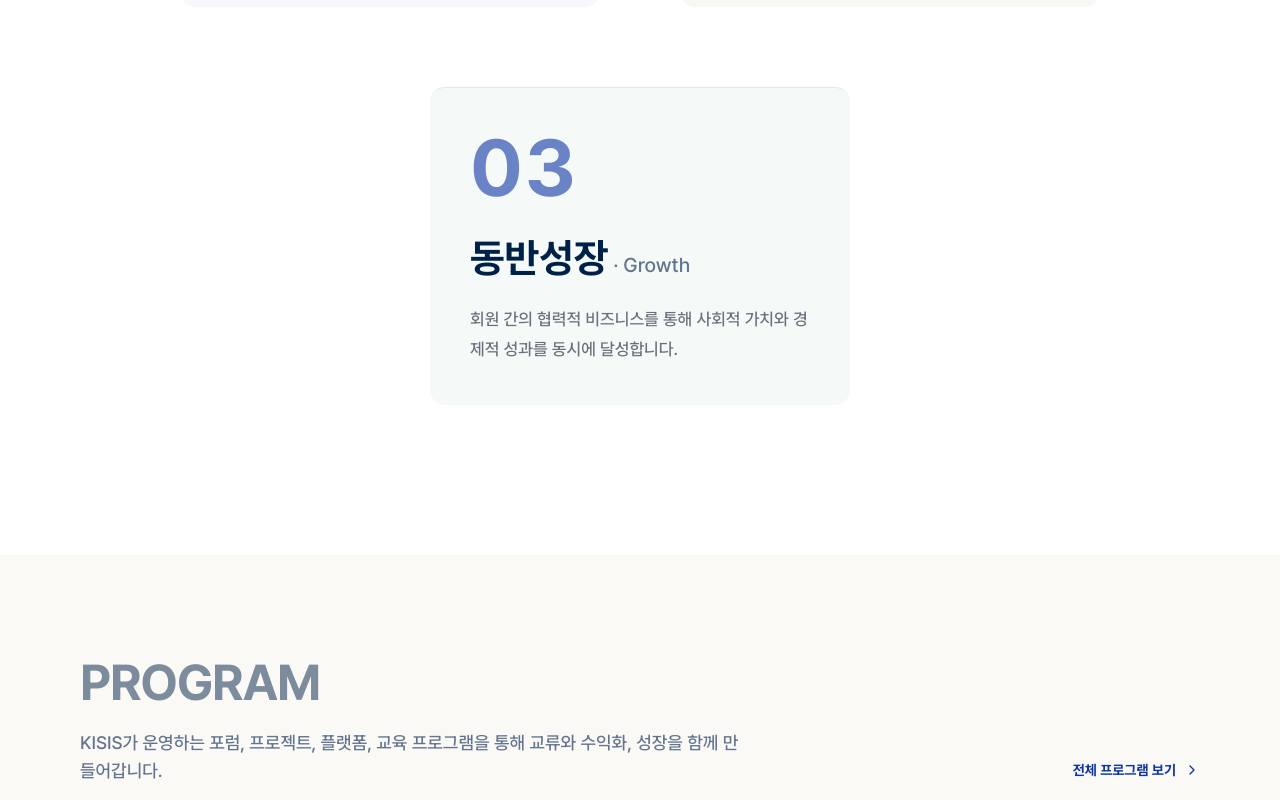
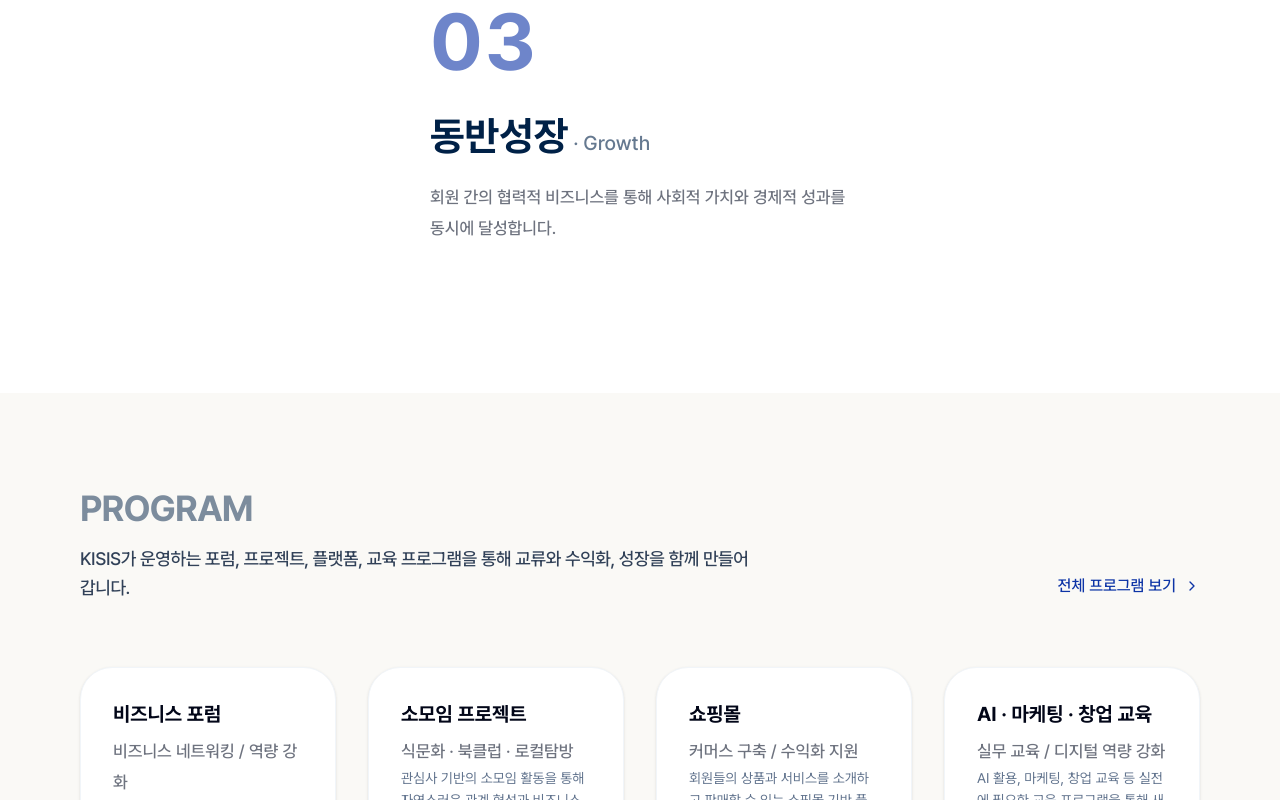
Before and after one commit to HayoungCH00I/KSIS, a React (Vite) app: page / in a window 1280 px wide. Shown: the part 1640-2440 px from the top of the page. Built offline with nearby package versions, Linux system fonts and the light colour scheme.

Commit message:
Add files via upload

```diff
--- a/metadata.json
+++ b/metadata.json
@@ -1,8 +1,5 @@
 {
   "name": "(원본) 한국시니어교류협회 (KSIS)",
   "description": "시니어 전문가들의 지혜와 역량을 연결하여 지속 가능한 사회적 가치를 창출하는 사단법인 한국시니어교류협회 공식 웹사이트입니다.",
-  "requestFramePermissions": [],
-  "majorCapabilities": [
-    "MAJOR_CAPABILITY_SERVER_SIDE_GEMINI_API"
-  ]
+  "requestFramePermissions": []
 }
--- a/src/components/Layout.tsx
+++ b/src/components/Layout.tsx
@@ -38,7 +38,7 @@ const Navbar = () => {
           <img
             src={typoLogo}
             alt="한국시니어교류협회"
-            className="h-10 w-auto object-contain hidden sm:block"
+            className="h-10 w-auto object-contain"
           />
         </Link>
 
--- a/src/pages/Home.tsx
+++ b/src/pages/Home.tsx
@@ -79,7 +79,7 @@ const slideContents = [
 const programs = [
   {
     id: 1,
-    name: '시니어 전문가 융합 비즈니스 포럼',
+    name: '비즈니스 포럼',
     title: '비즈니스 네트워킹 / 역량 강화',
     description: '정기적인 비즈니스 포럼을 통해 회원 간 전문성을 교류하고, 실전 비즈니스 역량을 함께 강화합니다.',
     category: 'Forum'
@@ -93,7 +93,7 @@ const programs = [
   },
   {
     id: 3,
-    name: '회원 상품 판매 플랫폼',
+    name: '쇼핑몰',
     title: '커머스 구축 / 수익화 지원',
     description: '회원들의 상품과 서비스를 소개하고 판매할 수 있는 쇼핑몰 기반 플랫폼을 구축하여 수익화를 지원합니다.',
     category: 'Platform'
@@ -225,7 +225,6 @@ export default function Home() {
             />
           ))}
         </div>
-
         <div className="max-w-[1720px] mx-auto w-full relative z-10 h-full md:h-auto flex flex-col justify-between md:block py-4 md:py-0 self-stretch md:self-auto">
           <motion.div
             initial={{ opacity: 0, y: 30 }}
@@ -233,22 +232,18 @@ export default function Home() {
             transition={{ duration: 0.8 }}
             className="max-w-3xl h-full md:h-auto flex flex-col justify-between md:justify-start md:block"
           >
-
+            <div className="relative -top-[60px] md:top-0">
           <motion.h1
             key={`h1-${currentSlide}`}
             initial={{ opacity: 0, y: 15 }}
             animate={{ opacity: 1, y: 0 }}
             transition={{ duration: 0.5 }}
-              className="font-bold text-white tracking-tight leading-[1.4] md:leading-[1.2] text-[29px] md:text-[65px] pt-60 md:pt-0 relative -top-[150px] md:top-0"
+            className="font-bold text-white tracking-tight leading-[1.4] md:leading-[1.2] text-[29px] md:text-[65px] pt-60 md:pt-0"
           >
             {slideContents[currentSlide].heading}
           </motion.h1>
 
-            <div className="relative h-[170px] md:h-auto pb-20 md:pb-0 md:mt-8">
-              {/* Vertical line touching bottom of h1 and top of p (mobile only) */}
-              <div
-                className="absolute left-[-5px] -top-[150px] w-[1px] h-[150px] bg-white opacity-[0.35] md:hidden"
-              />
+          <div className="relative h-[170px] md:h-auto pb-20 md:pb-0 mt-[15px] md:mt-8">
 
               <motion.p
                 key={`p-${currentSlide}`}
@@ -261,7 +256,7 @@ export default function Home() {
               </motion.p>
 
               {/* Mobile bottom-pinned button inline with text, centered below paragraph */}
-               <div className="absolute left-0 right-0 top-[84px] flex md:hidden justify-center">
+               <div className="absolute left-0 right-0 top-[130px] flex md:hidden justify-center">
                 <a
                   href="https://cafe.naver.com/ksis1"
                   target="_blank"
@@ -278,6 +273,7 @@ export default function Home() {
                   네이버 카페 바로가기
                   <ArrowUpRight className="w-4 h-4" />
                 </a>
+              </div>
             </div>
           </div>
 
@@ -302,9 +298,7 @@ export default function Home() {
         <div className="max-w-[1200px] mx-auto w-full text-center space-y-6">
 
           {/* Heading */}
-          <h2 className="text-3xl md:text-[45px] font-bold text-slate-900" id="about-title" style={{ lineHeight: '1.3', letterSpacing: '-0.02em' }}>
-            세대를 넘은 경험의 연결, 새로운 도전이 시작되는 <span style={{ color: '#0d34a6' }}>비즈니스 플랫폼</span>
-          </h2>
+          <h2 className="text-4xl font-bold tracking-tight" style={{ color: '#002147', opacity: 0.5 }}>CORE VALUES</h2>
 
           {/* Description Text underneath */}
           <div className="space-y-4 md:space-y-5 text-slate-700 max-w-4xl mx-auto" style={{ marginTop: '18px' }}>
@@ -324,7 +318,7 @@ export default function Home() {
           <div className="flex justify-center pt-2 md:pt-3">
             <Link
               to={ROUTES.ABOUT}
-              className="inline-flex items-center gap-2 px-6 py-3 rounded-full text-[#0d34a6] font-medium border-2 border-[#0d34a6] bg-transparent hover:bg-[#0d34a6] hover:text-white"
+              className="group inline-flex items-center gap-2 pb-1 text-[#0d34a6] font-medium border-b border-[#0d34a6] md:border-transparent md:hover:border-[#0d34a6] transition-colors"
             >
               <span>Read more</span>
               <ChevronRight className="w-4 h-4" />
@@ -346,20 +340,24 @@ export default function Home() {
                 whileInView={{ opacity: 1, y: 0 }}
                 viewport={{ once: true }}
                 transition={{ delay: idx * 0.2 }}
-                className="group flex flex-col items-start text-left w-full md:w-[420px] border-t border-slate-200 pt-4"
-                style={{ maxWidth: '100%', backgroundColor: idx === 0 ? '#f6f8fc' : idx === 1 ? '#f8f7f2' : '#f5f9f7', padding: '40px', borderRadius: '15px' }}
+                className="group flex flex-col items-start text-left w-full md:w-[420px] border-t border-slate-200 pt-[33px] md:pt-4"
+                style={{ maxWidth: '100%' }}
               >
-                <div className="text-[36px] md:text-[80px] font-bold leading-none text-[#0d34a6]/60 tracking-wide mb-6">
+                {/* Header layout: side-by-side on mobile, stacked on desktop */}
+                <div className="flex flex-row items-end gap-2.5 w-full mb-4 md:mb-0 md:block">
+                  <div className="text-[36px] md:text-[80px] font-bold leading-none text-[#0d34a6]/60 tracking-wide mb-0 md:mb-6">
                     0{idx + 1}
                   </div>
 
-                <div className="w-full -mt-1">
-                  <h3 className="font-bold mb-4 text-[20px] md:text-[40px]" style={{ color: COLORS.navy }}>
+                  <h3 className="font-bold text-[20px] md:text-[40px] mb-0 md:mb-4" style={{ color: COLORS.navy }}>
                     {value.title}
                     <span className="text-[15px] md:text-[20px] font-medium opacity-60">
                       {' '}· {idx === 1 ? 'Assetize' : (idx === 2 ? 'Growth' : 'Connect')}
                     </span>
                   </h3>
+                </div>
+
+                <div className="w-full">
                   <p className="text-[16px] md:text-[17px] font-medium opacity-60 leading-[22px] md:leading-[1.8]">
                     {value.description}
                   </p>
@@ -373,24 +371,21 @@ export default function Home() {
       {/* Competency Archive Section */}
       <section className="py-24 px-6 md:px-12 lg:px-16 xl:px-20" style={{ backgroundColor: COLORS.offWhite }}>
         <div className="max-w-[1720px] mx-auto space-y-16">
-          <div className="flex flex-col md:flex-row md:items-end justify-between gap-6">
-            <div className="space-y-4">
+          <div className="flex flex-col md:flex-row items-center md:items-end justify-between gap-6 text-center md:text-left">
+            <div className="space-y-4 flex flex-col items-center md:items-start">
 
-              <h2 className="text-4xl font-bold tracking-tight text-slate-900 leading-tight text-left" style={{ color: '#002147', opacity: 0.5, fontSize: '50px' }}>
-                PROGRAM
-              </h2>
-              <p className="text-lg text-slate-500 max-w-2xl font-medium text-left">
+              <h2 className="text-4xl font-bold tracking-tight" style={{ color: '#002147', opacity: 0.5 }}>PROGRAM</h2>
+              <p className="text-[14px] md:text-lg text-slate-700 max-w-2xl font-medium text-center md:text-left" style={{ lineHeight: '1.6', letterSpacing: '-0.02em' }}>
                KISIS가 운영하는 포럼, 프로젝트, 플랫폼, 교육 프로그램을 통해 교류와 수익화, 성장을 함께 만들어갑니다.
               </p>
             </div>
 
             <Link
               to={ROUTES.ARCHIVE}
-              className="inline-flex items-center gap-2 text-sm font-bold border-b border-transparent hover:border-navy transition-all pb-1 h-fit"
-              style={{ color: '#0d34a6' }}
+              className="group inline-flex items-center gap-2 pb-1 text-[#0d34a6] font-medium border-b border-[#0d34a6] md:border-transparent md:hover:border-[#0d34a6] transition-colors h-fit"
             >
               <span>전체 프로그램 보기</span>
-              <ChevronRight className="w-4 h-4" />
+              <ChevronRight className="w-4 h-4 transition-transform md:group-hover:translate-x-1" />
             </Link>
           </div>
 
@@ -407,7 +402,7 @@ export default function Home() {
                 <div>
 
                   <h3 className="text-xl font-bold mb-2 text-slate-950">{program.name}</h3>
-                  <p className="text-sm font-medium mb-4 opacity-70" style={{ color: '#0d34a6' }}>{program.title}</p>
+                  <p className="text-[16px] md:text-[17px] font-medium opacity-60 leading-[22px] md:leading-[1.8]">{program.title}</p>
                   <div className="space-y-2 mb-8">
                     <p className="text-sm text-slate-500 leading-relaxed line-clamp-4">
                       {program.description}
@@ -430,8 +425,8 @@ export default function Home() {
       <section className="py-24 px-6 md:px-12 lg:px-16 xl:px-20 bg-white">
         <div className="max-w-[1720px] mx-auto">
           <div className="mb-16 text-center max-w-2xl mx-auto space-y-4">
-            <h2 className="text-4xl font-bold tracking-tight" style={{ color: '#002147', opacity: 0.5 }}>CALENDER</h2>
-            <p className="text-lg text-slate-500 font-medium">우리와 함께하는 다양한 공식 포럼과 교육 행사 일정을 확인하고 간편히 참가 신청해보세요.</p>
+            <h2 className="text-4xl font-bold tracking-tight" style={{ color: '#002147', opacity: 0.5 }}>CALENDAR</h2>
+            <p className="text-[14px] md:text-lg text-slate-700 font-medium" style={{ lineHeight: '1.6', letterSpacing: '-0.02em' }}>우리와 함께하는 다양한 공식 포럼과 교육 행사 일정을 확인하고 간편히 참가 신청해보세요.</p>
           </div>
           <CalendarSection />
         </div>
@@ -481,11 +476,11 @@ export default function Home() {
           <Link
             key={i}
             to={item.link}
-            className="group bg-white border border-slate-100 rounded-[24px] p-8 min-h-[240px] shadow-sm hover:shadow-xl transition-all flex flex-col justify-between"
+            className="group bg-white border border-slate-100 rounded-[24px] p-8 min-h-[240px] shadow-sm md:hover:shadow-xl transition-all flex flex-col justify-between"
           >
             <div>
               <div className="w-14 h-14 rounded-2xl bg-slate-50 flex items-center justify-center mb-8">
-                <Icon className="w-6 h-6 text-slate-400 group-hover:text-[#0d34a6] transition-colors" />
+                <Icon className="w-6 h-6 text-slate-400 md:group-hover:text-[#0d34a6] transition-colors" />
               </div>
 
               <h3 className="text-2xl font-bold mb-3" style={{ color: COLORS.navy }}>
@@ -497,9 +492,9 @@ export default function Home() {
               </p>
             </div>
 
-            <div className="mt-8 inline-flex items-center gap-2 text-sm font-bold text-[#0d34a6]">
+            <div className="mt-8 inline-flex items-center gap-2 pb-1 text-[#0d34a6] font-medium border-b border-[#0d34a6] md:border-transparent md:group-hover:border-[#0d34a6] transition-colors w-fit">
               바로가기
-              <ChevronRight className="w-4 h-4 transition-transform group-hover:translate-x-1" />
+              <ChevronRight className="w-4 h-4 transition-transform md:group-hover:translate-x-1" />
             </div>
           </Link>
         );
```
Lines whose indentation alone changed are shown as unchanged.
